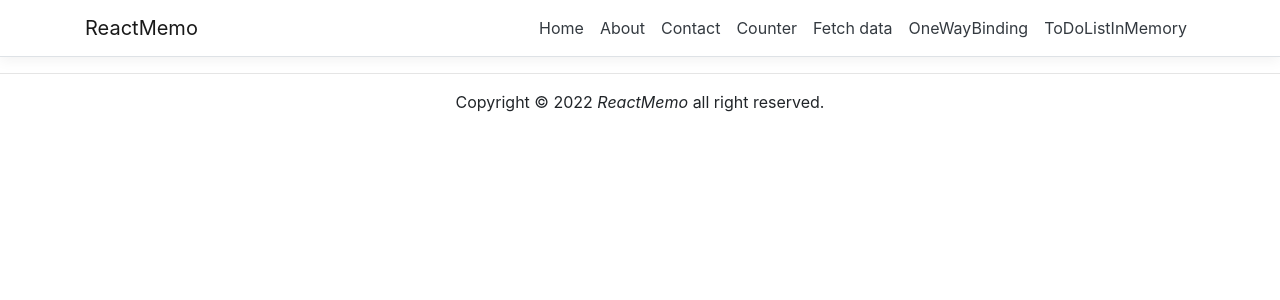
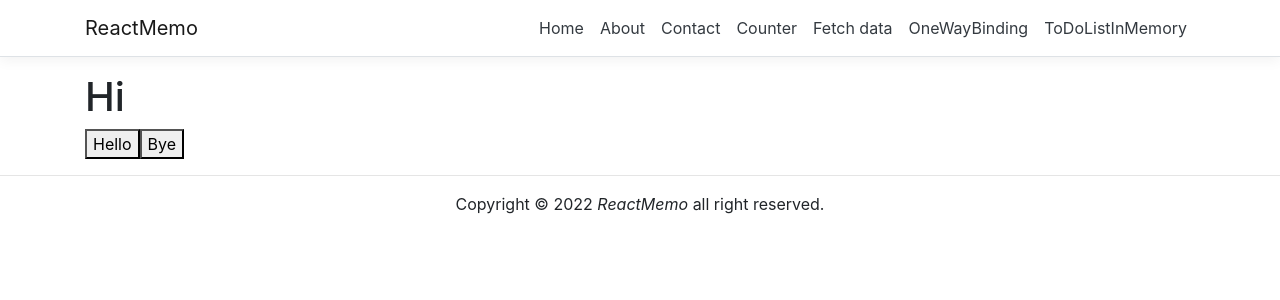
Before and after one commit to kimilm/react, a React (Create React App) app in the folder inflearn/ReactMemo/ClientApp/: page /functionStateDemo in a window 1280 px wide. Shown: the top 300 px of the page. Built offline with nearby package versions, Linux system fonts and the light colour scheme.

Commit message:
feat: useState hook

```diff
--- a/inflearn/ReactMemo/ClientApp/src/App.js
+++ b/inflearn/ReactMemo/ClientApp/src/App.js
@@ -14,6 +14,7 @@
 import OnClickEventHandler from './components/event_handler/OnClickEventHandler';
 import { OneWayBindingDemo } from './samples/OneWayBindingDemo';
 import { ToDoListInMemory } from './components/ToDoListInMemory';
+import FunctionStateDemo from './samples/FunctionStateDemo';
 
 export default class App extends Component {
   static displayName = App.name;
@@ -32,6 +33,7 @@
         <Route path='/onClickEventHandler' component={OnClickEventHandler} />
         <Route path='/oneWayBinding' component={OneWayBindingDemo} />
         <Route path='/toDoListInMemory' component={ToDoListInMemory} />
+        <Route path='/functionStateDemo' component={FunctionStateDemo} />
       </Layout>
     );
   }
--- /dev/null
+++ b/inflearn/ReactMemo/ClientApp/src/samples/FunctionStateDemo.js
@@ -0,0 +1,21 @@
+import React, { useState } from 'react';
+
+// useState() 훅을 사용하여 함수형 컴포넌트의 상태 관리
+
+function FunctionStateDemo() {
+    const [myMessage, setMyMessage] = useState("Hi");
+
+    return (
+        <>
+            <h1>{myMessage}</h1>
+            <button onClick={() => setMyMessage("Hello")}>
+                Hello
+            </button>
+            <button onClick={() => setMyMessage("Bye")}>
+                Bye
+            </button>
+        </>
+    );
+}
+
+export default FunctionStateDemo;
```
